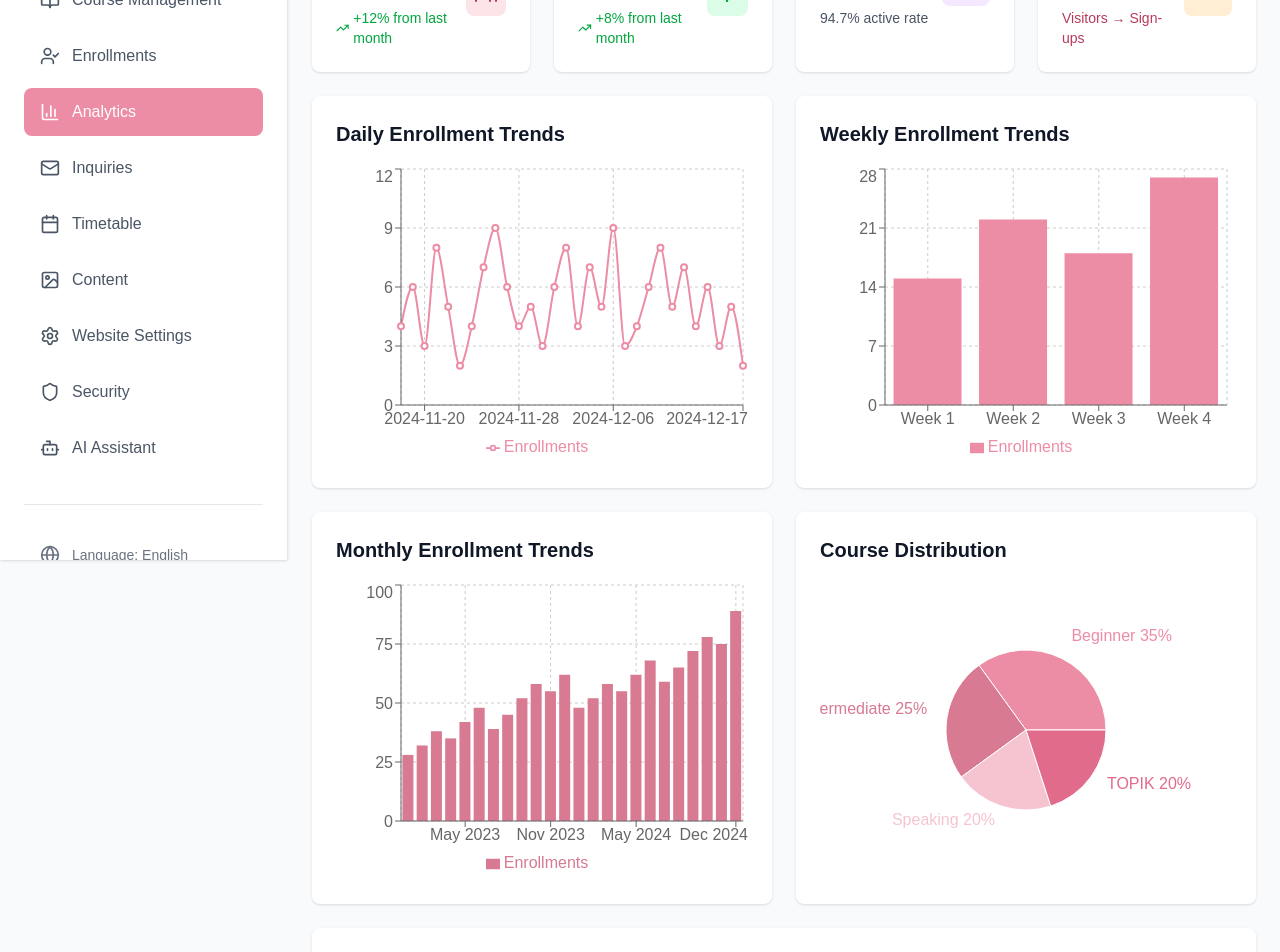
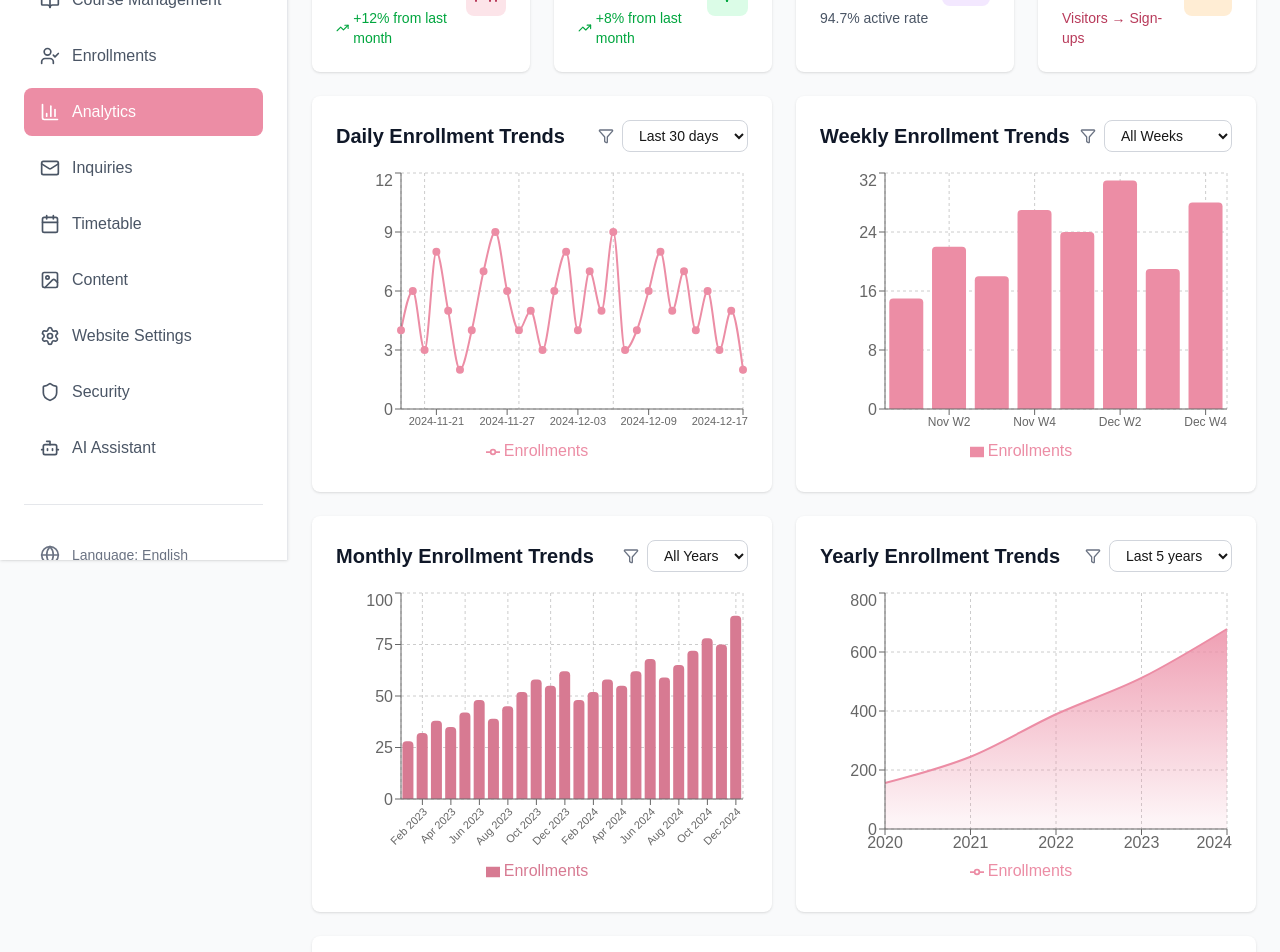
Before and after one commit to htetkookie04/admin-korean-with-us, a Next.js app: page /analytics in a window 1280 px wide. Shown: the part 240-1192 px from the top of the page. Built offline with nearby package versions, Linux system fonts and the light colour scheme; sample sign-in values are in the browser's storage.

Commit message:
Add Yearly Enrollment Trends and filters to Analytics page

```diff
--- a/app/analytics/page.tsx
+++ b/app/analytics/page.tsx
@@ -1,14 +1,50 @@
 'use client';
 
+import { useState, useMemo } from 'react';
 import MainLayout from '@/components/layout/MainLayout';
 import { mockDashboardMetrics } from '@/lib/mockData';
-import { Download, TrendingUp, Users, BookOpen } from 'lucide-react';
-import { LineChart, Line, BarChart, Bar, PieChart, Pie, Cell, XAxis, YAxis, CartesianGrid, Tooltip, Legend, ResponsiveContainer } from 'recharts';
+import { Download, TrendingUp, Users, BookOpen, Filter } from 'lucide-react';
+import { LineChart, Line, BarChart, Bar, AreaChart, Area, PieChart, Pie, Cell, XAxis, YAxis, CartesianGrid, Tooltip, Legend, ResponsiveContainer } from 'recharts';
 
 const COLORS = ['#ec8da5', '#d77a92', '#f5c4d0', '#e06b8a', '#d44d6e'];
 
 export default function AnalyticsPage() {
   const metrics = mockDashboardMetrics;
+
+  // Filter states
+  const [dailyFilter, setDailyFilter] = useState<'7' | '14' | '30'>('30');
+  const [weeklyFilter, setWeeklyFilter] = useState<'4' | '8' | 'all'>('all');
+  const [monthlyFilter, setMonthlyFilter] = useState<'2024' | '2023' | 'all'>('all');
+  const [yearlyFilter, setYearlyFilter] = useState<'3' | '5' | 'all'>('5');
+
+  // Filtered data
+  const filteredDailyData = useMemo(() => {
+    const days = parseInt(dailyFilter);
+    return metrics.enrollmentTrends.daily.slice(-days);
+  }, [dailyFilter, metrics.enrollmentTrends.daily]);
+
+  const filteredWeeklyData = useMemo(() => {
+    if (weeklyFilter === 'all') {
+      return metrics.enrollmentTrends.weekly;
+    }
+    const weeks = parseInt(weeklyFilter);
+    return metrics.enrollmentTrends.weekly.slice(-weeks);
+  }, [weeklyFilter, metrics.enrollmentTrends.weekly]);
+
+  const filteredMonthlyData = useMemo(() => {
+    if (monthlyFilter === 'all') {
+      return metrics.enrollmentTrends.monthly;
+    }
+    return metrics.enrollmentTrends.monthly.filter(item => item.month.includes(monthlyFilter));
+  }, [monthlyFilter, metrics.enrollmentTrends.monthly]);
+
+  const filteredYearlyData = useMemo(() => {
+    if (yearlyFilter === 'all') {
+      return metrics.enrollmentTrends.yearly;
+    }
+    const years = parseInt(yearlyFilter);
+    return metrics.enrollmentTrends.yearly.slice(-years);
+  }, [yearlyFilter, metrics.enrollmentTrends.yearly]);
 
   const courseDistribution = [
     { name: 'Beginner', value: 35 },
@@ -94,52 +130,147 @@ export default function AnalyticsPage() {
           </div>
         </div>
 
-        {/* Charts */}
+        {/* Charts - Row 1 */}
         <div className="grid grid-cols-1 lg:grid-cols-2 gap-6">
+          {/* Daily Enrollment Trends */}
           <div className="bg-white rounded-lg shadow p-6">
-            <h2 className="text-xl font-semibold text-gray-900 mb-4">Daily Enrollment Trends</h2>
+            <div className="flex items-center justify-between mb-4">
+              <h2 className="text-xl font-semibold text-gray-900">Daily Enrollment Trends</h2>
+              <div className="flex items-center gap-2">
+                <Filter className="w-4 h-4 text-gray-500" />
+                <select
+                  value={dailyFilter}
+                  onChange={(e) => setDailyFilter(e.target.value as '7' | '14' | '30')}
+                  className="text-sm border border-gray-300 rounded-lg px-3 py-1.5 bg-white focus:outline-none focus:ring-2 focus:ring-brand-500 focus:border-brand-500"
+                >
+                  <option value="7">Last 7 days</option>
+                  <option value="14">Last 14 days</option>
+                  <option value="30">Last 30 days</option>
+                </select>
+              </div>
+            </div>
             <ResponsiveContainer width="100%" height={300}>
-              <LineChart data={metrics.enrollmentTrends.daily}>
+              <LineChart data={filteredDailyData}>
                 <CartesianGrid strokeDasharray="3 3" />
-                <XAxis dataKey="date" />
+                <XAxis dataKey="date" tick={{ fontSize: 11 }} />
                 <YAxis />
-                <Tooltip />
+                <Tooltip
+                  contentStyle={{ backgroundColor: '#fff', border: '1px solid #e5e7eb', borderRadius: '8px' }}
+                  labelStyle={{ fontWeight: 'bold' }}
+                />
                 <Legend />
-                <Line type="monotone" dataKey="count" stroke="#ec8da5" strokeWidth={2} name="Enrollments" />
+                <Line type="monotone" dataKey="count" stroke="#ec8da5" strokeWidth={2} name="Enrollments" dot={{ fill: '#ec8da5' }} />
               </LineChart>
             </ResponsiveContainer>
           </div>
 
+          {/* Weekly Enrollment Trends */}
           <div className="bg-white rounded-lg shadow p-6">
-            <h2 className="text-xl font-semibold text-gray-900 mb-4">Weekly Enrollment Trends</h2>
+            <div className="flex items-center justify-between mb-4">
+              <h2 className="text-xl font-semibold text-gray-900">Weekly Enrollment Trends</h2>
+              <div className="flex items-center gap-2">
+                <Filter className="w-4 h-4 text-gray-500" />
+                <select
+                  value={weeklyFilter}
+                  onChange={(e) => setWeeklyFilter(e.target.value as '4' | '8' | 'all')}
+                  className="text-sm border border-gray-300 rounded-lg px-3 py-1.5 bg-white focus:outline-none focus:ring-2 focus:ring-brand-500 focus:border-brand-500"
+                >
+                  <option value="4">Last 4 weeks</option>
+                  <option value="8">Last 8 weeks</option>
+                  <option value="all">All Weeks</option>
+                </select>
+              </div>
+            </div>
             <ResponsiveContainer width="100%" height={300}>
-              <BarChart data={metrics.enrollmentTrends.weekly}>
+              <BarChart data={filteredWeeklyData}>
                 <CartesianGrid strokeDasharray="3 3" />
-                <XAxis dataKey="week" />
+                <XAxis dataKey="week" tick={{ fontSize: 12 }} />
                 <YAxis />
-                <Tooltip />
+                <Tooltip
+                  contentStyle={{ backgroundColor: '#fff', border: '1px solid #e5e7eb', borderRadius: '8px' }}
+                  labelStyle={{ fontWeight: 'bold' }}
+                />
                 <Legend />
-                <Bar dataKey="count" fill="#ec8da5" name="Enrollments" />
+                <Bar dataKey="count" fill="#ec8da5" name="Enrollments" radius={[4, 4, 0, 0]} />
               </BarChart>
             </ResponsiveContainer>
           </div>
         </div>
 
+        {/* Charts - Row 2 */}
         <div className="grid grid-cols-1 lg:grid-cols-2 gap-6">
+          {/* Monthly Enrollment Trends */}
           <div className="bg-white rounded-lg shadow p-6">
-            <h2 className="text-xl font-semibold text-gray-900 mb-4">Monthly Enrollment Trends</h2>
+            <div className="flex items-center justify-between mb-4">
+              <h2 className="text-xl font-semibold text-gray-900">Monthly Enrollment Trends</h2>
+              <div className="flex items-center gap-2">
+                <Filter className="w-4 h-4 text-gray-500" />
+                <select
+                  value={monthlyFilter}
+                  onChange={(e) => setMonthlyFilter(e.target.value as '2024' | '2023' | 'all')}
+                  className="text-sm border border-gray-300 rounded-lg px-3 py-1.5 bg-white focus:outline-none focus:ring-2 focus:ring-brand-500 focus:border-brand-500"
+                >
+                  <option value="2024">2024</option>
+                  <option value="2023">2023</option>
+                  <option value="all">All Years</option>
+                </select>
+              </div>
+            </div>
             <ResponsiveContainer width="100%" height={300}>
-              <BarChart data={metrics.enrollmentTrends.monthly}>
+              <BarChart data={filteredMonthlyData}>
                 <CartesianGrid strokeDasharray="3 3" />
-                <XAxis dataKey="month" />
+                <XAxis dataKey="month" tick={{ fontSize: 11 }} angle={-45} textAnchor="end" height={60} />
                 <YAxis />
-                <Tooltip />
+                <Tooltip
+                  contentStyle={{ backgroundColor: '#fff', border: '1px solid #e5e7eb', borderRadius: '8px' }}
+                  labelStyle={{ fontWeight: 'bold' }}
+                />
                 <Legend />
-                <Bar dataKey="count" fill="#d77a92" name="Enrollments" />
+                <Bar dataKey="count" fill="#d77a92" name="Enrollments" radius={[4, 4, 0, 0]} />
               </BarChart>
             </ResponsiveContainer>
           </div>
 
+          {/* Yearly Enrollment Trends */}
+          <div className="bg-white rounded-lg shadow p-6">
+            <div className="flex items-center justify-between mb-4">
+              <h2 className="text-xl font-semibold text-gray-900">Yearly Enrollment Trends</h2>
+              <div className="flex items-center gap-2">
+                <Filter className="w-4 h-4 text-gray-500" />
+                <select
+                  value={yearlyFilter}
+                  onChange={(e) => setYearlyFilter(e.target.value as '3' | '5' | 'all')}
+                  className="text-sm border border-gray-300 rounded-lg px-3 py-1.5 bg-white focus:outline-none focus:ring-2 focus:ring-brand-500 focus:border-brand-500"
+                >
+                  <option value="3">Last 3 years</option>
+                  <option value="5">Last 5 years</option>
+                  <option value="all">All Years</option>
+                </select>
+              </div>
+            </div>
+            <ResponsiveContainer width="100%" height={300}>
+              <AreaChart data={filteredYearlyData}>
+                <defs>
+                  <linearGradient id="colorYearlyCount" x1="0" y1="0" x2="0" y2="1">
+                    <stop offset="5%" stopColor="#ec8da5" stopOpacity={0.8}/>
+                    <stop offset="95%" stopColor="#ec8da5" stopOpacity={0.1}/>
+                  </linearGradient>
+                </defs>
+                <CartesianGrid strokeDasharray="3 3" />
+                <XAxis dataKey="year" />
+                <YAxis />
+                <Tooltip
+                  contentStyle={{ backgroundColor: '#fff', border: '1px solid #e5e7eb', borderRadius: '8px' }}
+                  labelStyle={{ fontWeight: 'bold' }}
+                />
+                <Legend />
+                <Area type="monotone" dataKey="count" name="Enrollments" stroke="#ec8da5" strokeWidth={2} fillOpacity={1} fill="url(#colorYearlyCount)" />
+              </AreaChart>
+            </ResponsiveContainer>
+          </div>
+        </div>
+
+        {/* Course Distribution */}
         <div className="bg-white rounded-lg shadow p-6">
           <h2 className="text-xl font-semibold text-gray-900 mb-4">Course Distribution</h2>
           <ResponsiveContainer width="100%" height={300}>
@@ -150,7 +281,7 @@ export default function AnalyticsPage() {
                 cy="50%"
                 labelLine={false}
                 label={({ name, percent }) => `${name} ${percent ? (percent * 100).toFixed(0) : 0}%`}
-                  outerRadius={80}
+                outerRadius={100}
                 fill="#8884d8"
                 dataKey="value"
               >
@@ -159,9 +290,9 @@ export default function AnalyticsPage() {
                 ))}
               </Pie>
               <Tooltip />
+              <Legend />
             </PieChart>
           </ResponsiveContainer>
-          </div>
         </div>
 
         {/* Popular Course */}
--- a/app/dashboard/page.tsx
+++ b/app/dashboard/page.tsx
@@ -10,8 +10,9 @@ export default function DashboardPage() {
   const metrics = mockDashboardMetrics;
 
   // Filter states
-  const [dailyFilter, setDailyFilter] = useState<'7' | '14' | '30'>('7');
-  const [monthlyFilter, setMonthlyFilter] = useState<'2024' | '2023' | 'all'>('2024');
+  const [dailyFilter, setDailyFilter] = useState<'7' | '14' | '30'>('30');
+  const [weeklyFilter, setWeeklyFilter] = useState<'4' | '8' | 'all'>('4');
+  const [monthlyFilter, setMonthlyFilter] = useState<'2024' | '2023' | 'all'>('all');
   const [yearlyFilter, setYearlyFilter] = useState<'3' | '5' | 'all'>('5');
 
   // Filtered data
@@ -19,6 +20,14 @@ export default function DashboardPage() {
     const days = parseInt(dailyFilter);
     return metrics.enrollmentTrends.daily.slice(-days);
   }, [dailyFilter, metrics.enrollmentTrends.daily]);
+
+  const filteredWeeklyData = useMemo(() => {
+    if (weeklyFilter === 'all') {
+      return metrics.enrollmentTrends.weekly;
+    }
+    const weeks = parseInt(weeklyFilter);
+    return metrics.enrollmentTrends.weekly.slice(-weeks);
+  }, [weeklyFilter, metrics.enrollmentTrends.weekly]);
 
   const filteredMonthlyData = useMemo(() => {
     if (monthlyFilter === 'all') {
@@ -98,8 +107,9 @@ export default function DashboardPage() {
           </div>
         </div>
 
-        {/* Charts */}
+        {/* Charts - Row 1 */}
         <div className="grid grid-cols-1 lg:grid-cols-2 gap-6">
+          {/* Daily Enrollment Trends */}
           <div className="bg-white rounded-lg shadow p-6">
             <div className="flex items-center justify-between mb-4">
               <h2 className="text-xl font-semibold text-gray-900">Daily Enrollment Trends</h2>
@@ -119,15 +129,54 @@ export default function DashboardPage() {
             <ResponsiveContainer width="100%" height={300}>
               <LineChart data={filteredDailyData}>
                 <CartesianGrid strokeDasharray="3 3" />
-                <XAxis dataKey="date" tick={{ fontSize: 12 }} />
+                <XAxis dataKey="date" tick={{ fontSize: 11 }} />
                 <YAxis />
-                <Tooltip />
+                <Tooltip
+                  contentStyle={{ backgroundColor: '#fff', border: '1px solid #e5e7eb', borderRadius: '8px' }}
+                  labelStyle={{ fontWeight: 'bold' }}
+                />
                 <Legend />
-                <Line type="monotone" dataKey="count" stroke="#ec8da5" strokeWidth={2} />
+                <Line type="monotone" dataKey="count" name="Enrollments" stroke="#ec8da5" strokeWidth={2} dot={{ fill: '#ec8da5' }} />
               </LineChart>
             </ResponsiveContainer>
           </div>
 
+          {/* Weekly Enrollment Trends */}
+          <div className="bg-white rounded-lg shadow p-6">
+            <div className="flex items-center justify-between mb-4">
+              <h2 className="text-xl font-semibold text-gray-900">Weekly Enrollment Trends</h2>
+              <div className="flex items-center gap-2">
+                <Filter className="w-4 h-4 text-gray-500" />
+                <select
+                  value={weeklyFilter}
+                  onChange={(e) => setWeeklyFilter(e.target.value as '4' | '8' | 'all')}
+                  className="text-sm border border-gray-300 rounded-lg px-3 py-1.5 bg-white focus:outline-none focus:ring-2 focus:ring-brand-500 focus:border-brand-500"
+                >
+                  <option value="4">Last 4 weeks</option>
+                  <option value="8">Last 8 weeks</option>
+                  <option value="all">All Weeks</option>
+                </select>
+              </div>
+            </div>
+            <ResponsiveContainer width="100%" height={300}>
+              <BarChart data={filteredWeeklyData}>
+                <CartesianGrid strokeDasharray="3 3" />
+                <XAxis dataKey="week" tick={{ fontSize: 12 }} />
+                <YAxis />
+                <Tooltip
+                  contentStyle={{ backgroundColor: '#fff', border: '1px solid #e5e7eb', borderRadius: '8px' }}
+                  labelStyle={{ fontWeight: 'bold' }}
+                />
+                <Legend />
+                <Bar dataKey="count" name="Enrollments" fill="#ec8da5" radius={[4, 4, 0, 0]} />
+              </BarChart>
+            </ResponsiveContainer>
+          </div>
+        </div>
+
+        {/* Charts - Row 2 */}
+        <div className="grid grid-cols-1 lg:grid-cols-2 gap-6">
+          {/* Monthly Enrollment Trends */}
           <div className="bg-white rounded-lg shadow p-6">
             <div className="flex items-center justify-between mb-4">
               <h2 className="text-xl font-semibold text-gray-900">Monthly Enrollment Trends</h2>
@@ -147,14 +196,16 @@ export default function DashboardPage() {
             <ResponsiveContainer width="100%" height={300}>
               <BarChart data={filteredMonthlyData}>
                 <CartesianGrid strokeDasharray="3 3" />
-                <XAxis dataKey="month" tick={{ fontSize: 12 }} />
+                <XAxis dataKey="month" tick={{ fontSize: 11 }} angle={-45} textAnchor="end" height={60} />
                 <YAxis />
-                <Tooltip />
+                <Tooltip
+                  contentStyle={{ backgroundColor: '#fff', border: '1px solid #e5e7eb', borderRadius: '8px' }}
+                  labelStyle={{ fontWeight: 'bold' }}
+                />
                 <Legend />
-                <Bar dataKey="count" fill="#ec8da5" />
+                <Bar dataKey="count" name="Enrollments" fill="#ec8da5" radius={[4, 4, 0, 0]} />
               </BarChart>
             </ResponsiveContainer>
-          </div>
           </div>
 
           {/* Yearly Enrollment Trends */}
@@ -185,11 +236,15 @@ export default function DashboardPage() {
                 <CartesianGrid strokeDasharray="3 3" />
                 <XAxis dataKey="year" />
                 <YAxis />
-              <Tooltip />
+                <Tooltip
+                  contentStyle={{ backgroundColor: '#fff', border: '1px solid #e5e7eb', borderRadius: '8px' }}
+                  labelStyle={{ fontWeight: 'bold' }}
+                />
                 <Legend />
-              <Area type="monotone" dataKey="count" stroke="#ec8da5" strokeWidth={2} fillOpacity={1} fill="url(#colorCount)" />
+                <Area type="monotone" dataKey="count" name="Enrollments" stroke="#ec8da5" strokeWidth={2} fillOpacity={1} fill="url(#colorCount)" />
               </AreaChart>
             </ResponsiveContainer>
+          </div>
         </div>
 
         {/* Popular Course */}
--- a/lib/mockData.ts
+++ b/lib/mockData.ts
@@ -357,10 +357,14 @@ export const mockDashboardMetrics: DashboardMetrics = {
       { date: '2024-12-17', count: 2 },
     ],
     weekly: [
-      { week: 'Week 1', count: 15 },
-      { week: 'Week 2', count: 22 },
-      { week: 'Week 3', count: 18 },
-      { week: 'Week 4', count: 27 },
+      { week: 'Nov W1', count: 15 },
+      { week: 'Nov W2', count: 22 },
+      { week: 'Nov W3', count: 18 },
+      { week: 'Nov W4', count: 27 },
+      { week: 'Dec W1', count: 24 },
+      { week: 'Dec W2', count: 31 },
+      { week: 'Dec W3', count: 19 },
+      { week: 'Dec W4', count: 28 },
     ],
     monthly: [
       { month: 'Jan 2023', count: 28 },
```
Lines whose indentation alone changed are shown as unchanged.
